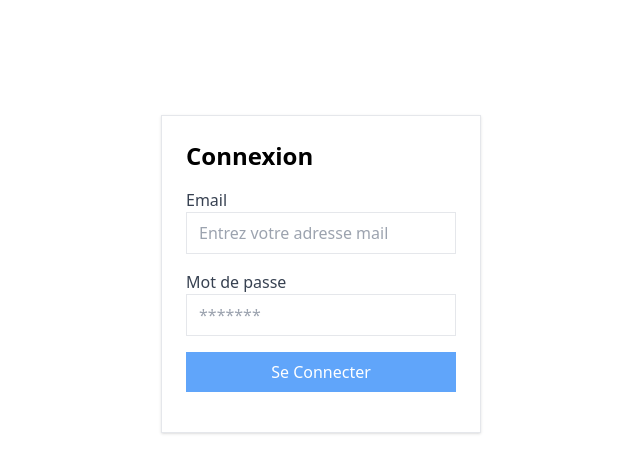
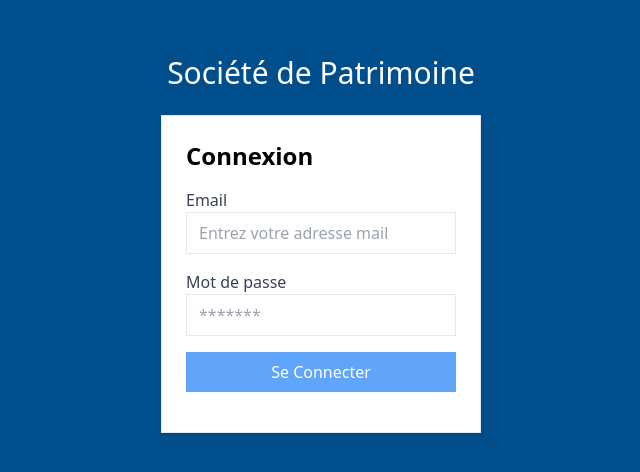
Before and after one commit to Gervisdev/front-end, a React (Vite) app: page /login in a window 1280 px wide. Shown: the part 156-628 px from the top of the page, without its empty margins (319-959 px from the left). Built offline with nearby package versions, Linux system fonts and the light colour scheme; a web font is replaced by a local one.

Commit message:
Change Color BG add custom color retry

```diff
--- a/tailwind.config.js
+++ b/tailwind.config.js
@@ -9,7 +9,7 @@ module.exports = {
         "pacific":["Pacifico", 'sans-serif']
       },
       colors:{
-        "custom-blue":'#004e8c"'
+        "custom-blue":"#004e8c"
       }
     },
   },
```
